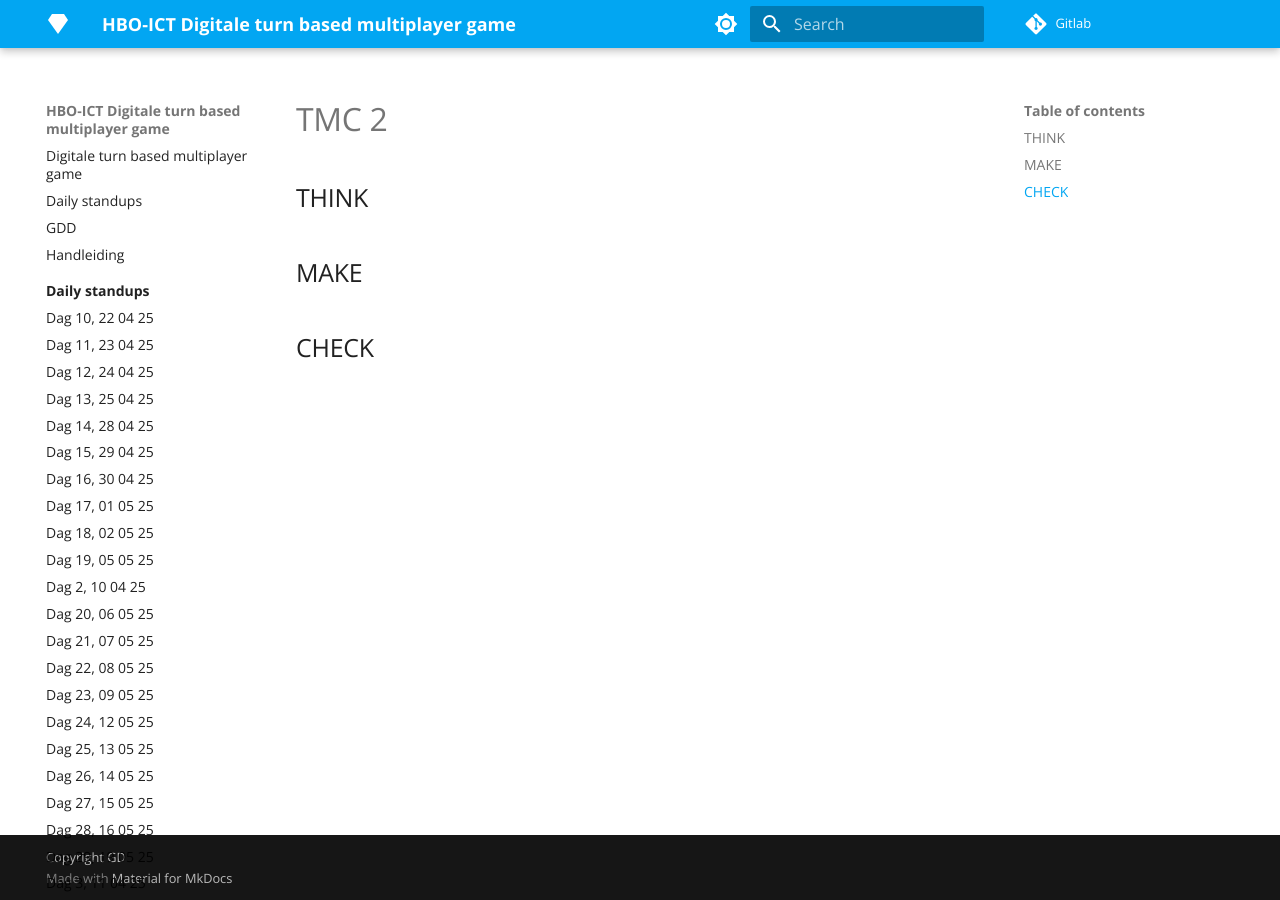
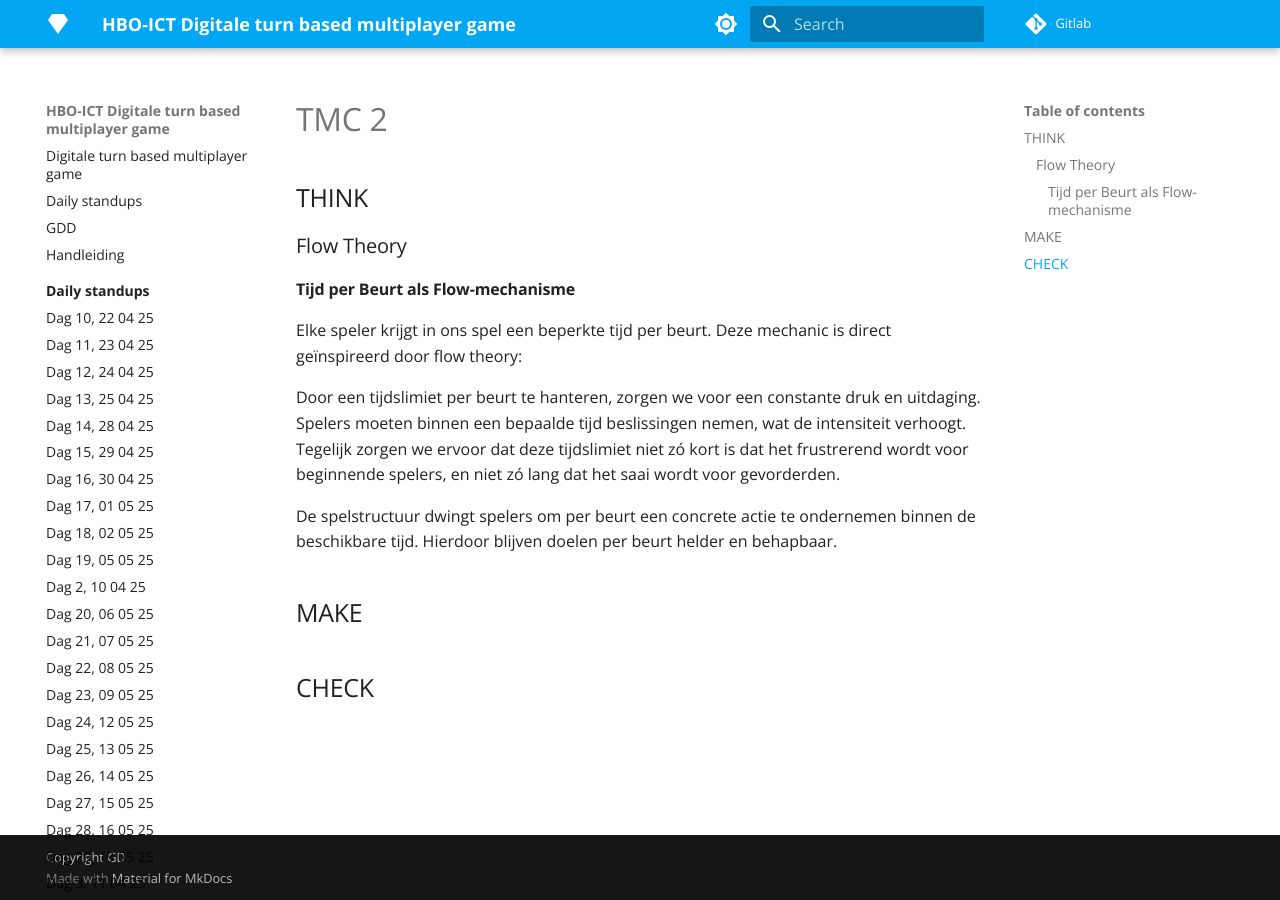
Before and after one commit to lieuweZ/HexFront, an MkDocs documentation site: the page built from docs/TMC's/TMC_2/TMC 2.md, in a window 1280 px wide. Built offline with MkDocs 1.6.1 and Material for MkDocs 9.7.7, drawn with Linux system fonts in a browser that asks for light colours; nearby versions of some CDN libraries; library files that are not in the unit come from our copies.

Commit message:
Added part about flow in think

```diff
--- a/docs/TMC's/TMC_2/TMC 2.md
+++ b/docs/TMC's/TMC_2/TMC 2.md
@@ -2,6 +2,16 @@
 
 ## THINK
 
+### Flow Theory
+
+#### Tijd per Beurt als Flow-mechanisme
+Elke speler krijgt in ons spel een beperkte tijd per beurt. Deze mechanic is direct geïnspireerd door flow theory:
+
+Door een tijdslimiet per beurt te hanteren, zorgen we voor een constante druk en uitdaging. Spelers moeten binnen een bepaalde tijd beslissingen nemen, wat de intensiteit verhoogt. Tegelijk zorgen we ervoor dat deze tijdslimiet niet zó kort is dat het frustrerend wordt voor beginnende spelers, en niet zó lang dat het saai wordt voor gevorderden.
+
+De spelstructuur dwingt spelers om per beurt een concrete actie te ondernemen binnen de beschikbare tijd. Hierdoor blijven doelen per beurt helder en behapbaar.
+
+
 ## MAKE
 
 ## CHECK
```
